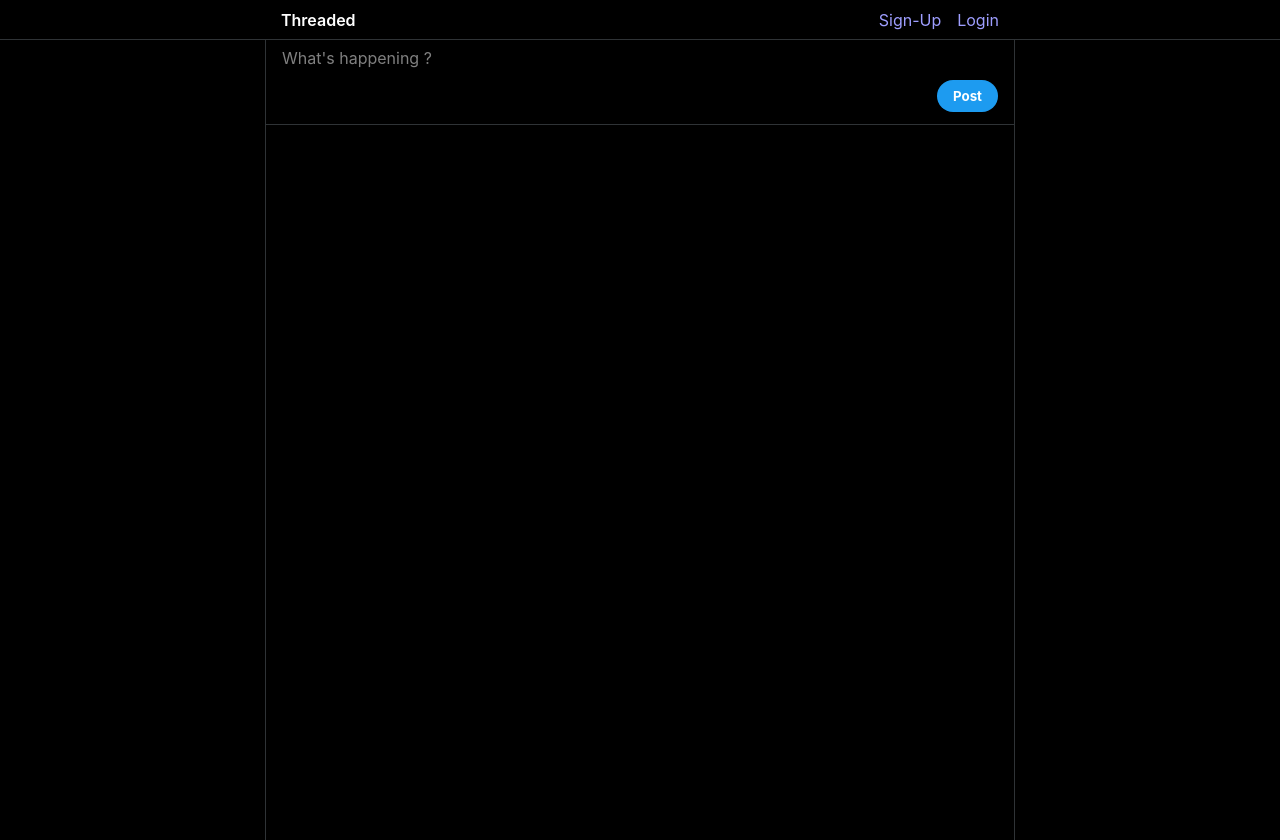
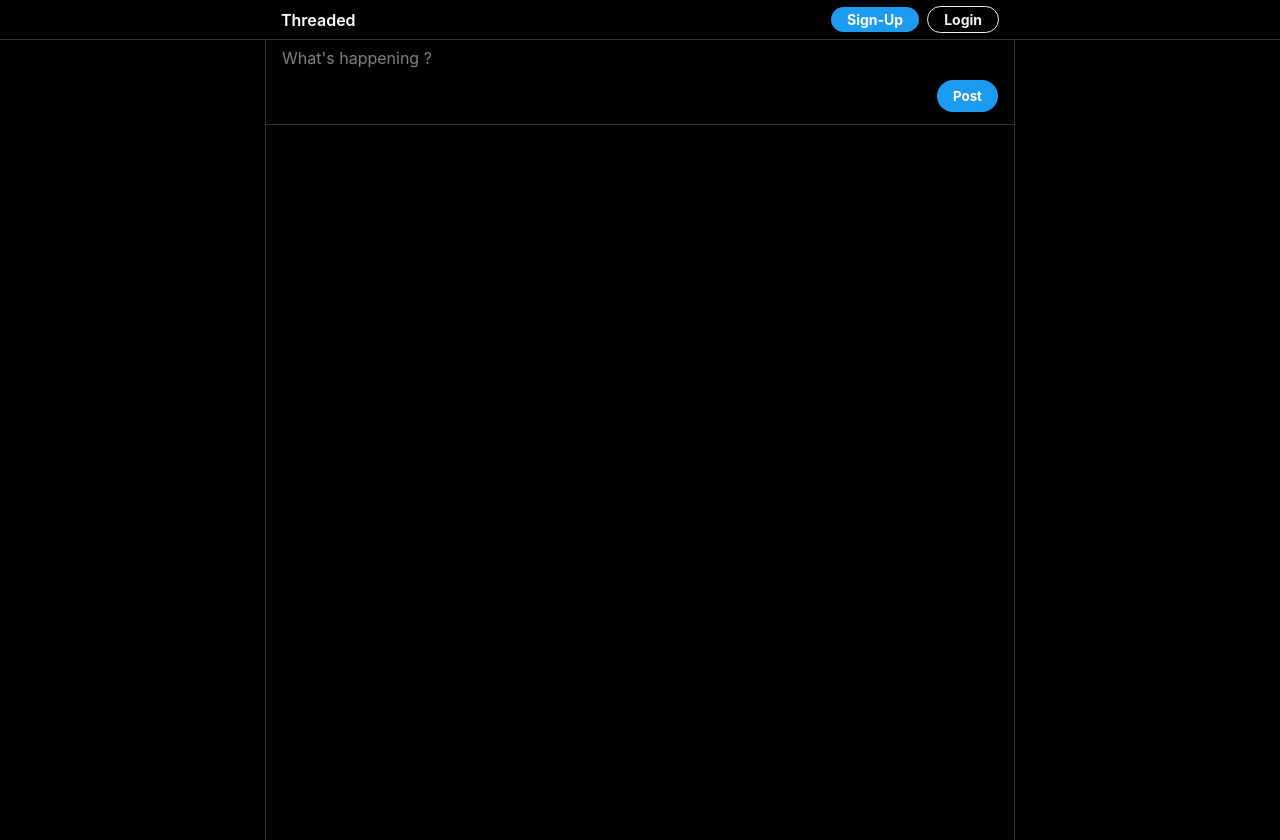
Before and after one commit to d33kshant/threaded, a React (Create React App) app in the folder client/: page / in a window 1280 px wide. Built offline with nearby package versions, Linux system fonts and the light colour scheme.

Commit message:
Update NavBar link and their styles

```diff
--- a/client/src/components/NavBar.tsx
+++ b/client/src/components/NavBar.tsx
@@ -13,14 +13,14 @@ const NavBar = () => {
 				{
 					user ?
 					<NavLinks>
-						<NavLink to={`/user/${user.username}`}>
+						<UserLink to={`/user/${user.username}`}>
 							<img src={`http://localhost:3000/${user.avatar}`} height={24} style={{borderRadius: "50%"}} />
-						</NavLink>
+						</UserLink>
 						{/* <NavLink onClick={logout} to="/">Log-Out</NavLink> */}
 					</NavLinks> :
 					<NavLinks>
-						<NavLink to="/signup">Sign-Up</NavLink>
-						<NavLink to="/login">Login</NavLink>
+						<SignUpLink to="/signup">Sign-Up</SignUpLink>
+						<LoginLink to="/login">Login</LoginLink>
 					</NavLinks>
 				}
 			</Nav>
@@ -61,13 +61,35 @@ const NavLogo = styled.a`
 const NavLinks = styled.div`
 	display: flex;
 	align-items: center;
-	gap: 16px;
+	gap: 8px;
+`
+
+const UserLink = styled(Link)`
+	text-decoration: none;
 `
 
 const NavLink = styled(Link)`
+	/* margin-top: 16px; */
+	padding: 4px 16px;
+	background: #eff3f4;
+	border: none;
+	border-radius: 64px;
+	color: black;
+	font-family: inherit;
+	font-weight: bold;
+	font-size: 14px;
 	text-decoration: none;
+	cursor: pointer;
+	box-sizing: border-box;
+`
 
-	:hover {
-		text-decoration: underline;
-	}
+const SignUpLink = styled(NavLink)`
+	background: #1d9bf0;
+	color: white;
 `
+
+const LoginLink = styled(NavLink)`
+	background: transparent;
+	border: 1px solid #eff3f4;
+	color: #eff3f4;
+`
```
